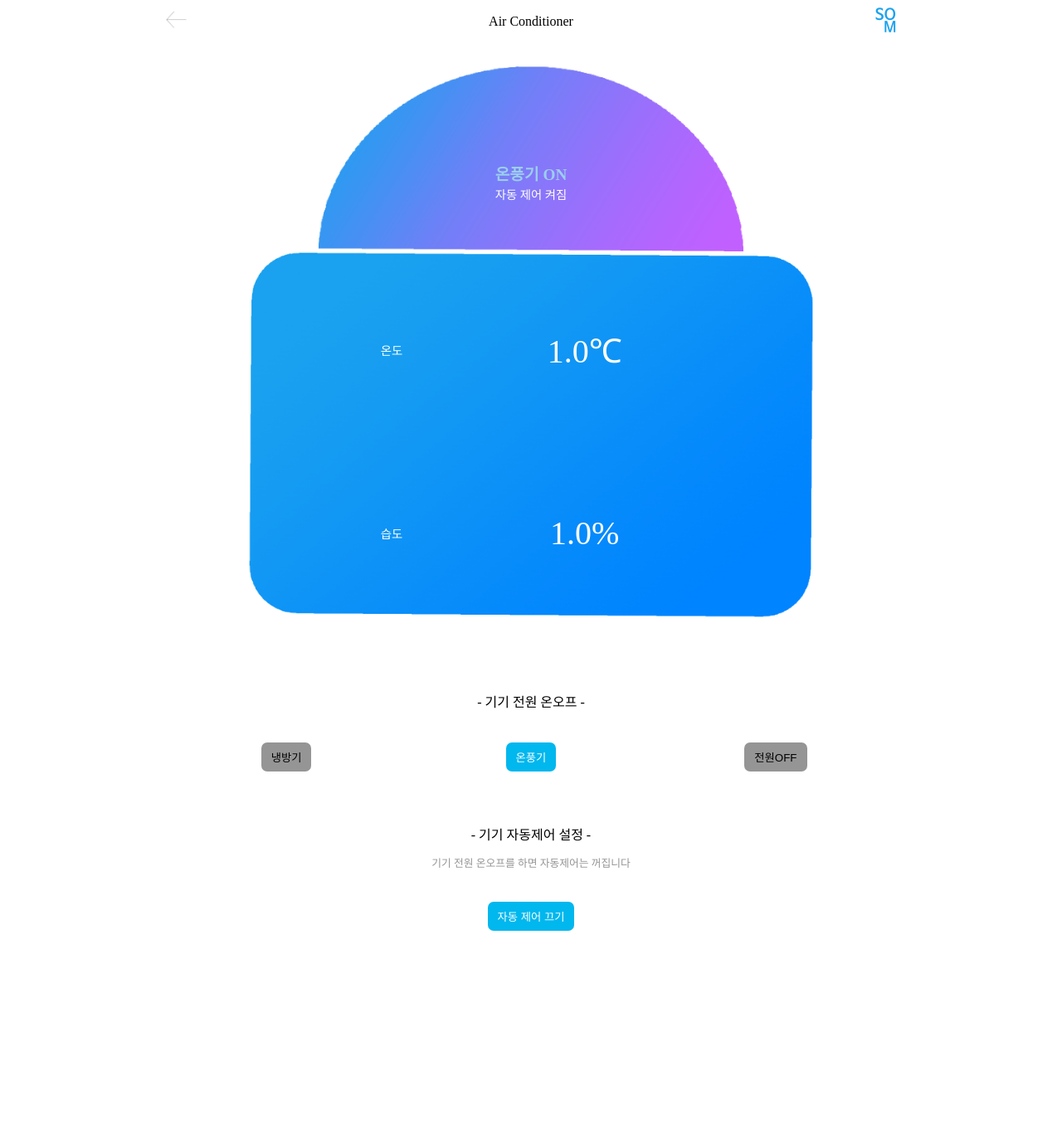
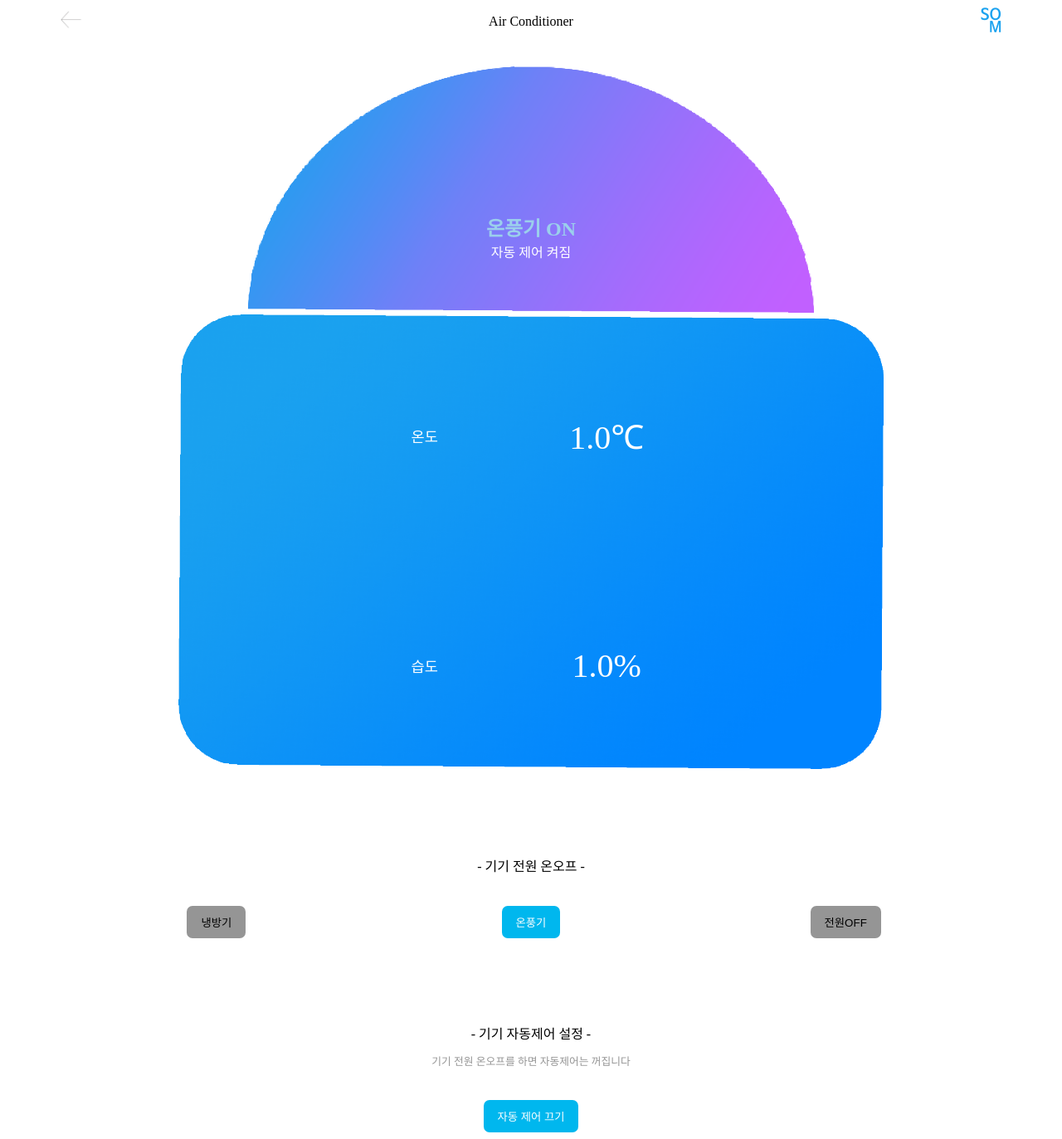
Before and after one commit to sungjiwoon/totalSomcare, a Django app: page /airconditioner/1/ in a window 1280 px wide. Shown: the whole page at 83% size. Before the commit the page ends 1122 px from the top, so only its background shows below. Run offline with Django 3.2, Linux system fonts and the light colour scheme; tables that the repository leaves empty hold one stand-in row (values such as "Sample post"); parts of the project's set-up code (start-up, migrations or seed data) failed here and were passed over.

Commit message:
웹서버 상세페이지_1차 완성본_레이아웃 수정

```diff
--- a/djangowork/mtsite/smarthome/templates/smarthome/aircondtioner.html
+++ b/djangowork/mtsite/smarthome/templates/smarthome/aircondtioner.html
@@ -90,7 +90,7 @@
 
         .topbar_table, .onoff_table {
             display: table;
-            width: 70%;
+            width: 90%;
             margin: auto;
             text-align: center;
         }
@@ -105,7 +105,6 @@
 
         .topbar div, .onoff_td {
             display: table-cell;
-            /* table-layout: fixed; */
             vertical-align: middle;
         }
 
@@ -116,12 +115,12 @@
         }
 
         #circle_img {
-			width: 45%;
+			width: 60%;
 			vertical-align: middle;
 		}
 
         #square_img {
-			width: 60%;
+			width: 75%;
 			vertical-align: middle;
 		}
 
@@ -156,30 +155,30 @@
 
         #print_onoff {
             color: #9BCFEC;
-            padding-top: 5%;
-            font-size: 120%;
+            padding-top: 10%;
+            font-size: 150%;
             font-weight: 600;
         }
 
         #print_auto {
             color: white;
-            font-size: 90%;
+            font-size: 100%;
         }
 
         #temp, #humid {
             color: white;
-            font-size: 90%;
+            font-size: 110%;
             text-align: right;
+            padding-right: 10px;
         }
 
         #temp_value, #humid_value {
             color: white;
             font-size: 250%;
-            padding-left: 0px;
         }
 
         .onoff_print {
-            padding-top: 7%;
+            padding-top: 8%;
             padding-bottom: 3%;
         }
 
@@ -190,13 +189,13 @@
         }
 
         .auto_print {
-            padding-top: 5%;
+            padding-top: 8%;
             padding-bottom: 1%;
         }
 
         button {
             border: 0px;
-            padding: 8px 12px 8px 12px;
+            padding: 10px 17px 10px 17px;
             border-radius: 7px;
         }
 
--- a/djangowork/mtsite/smarthome/templates/smarthome/main.html
+++ b/djangowork/mtsite/smarthome/templates/smarthome/main.html
@@ -44,7 +44,7 @@
 
         table {
             margin: auto;
-            width: 80%;
+            width: 90%;
             border-spacing: 10px;
         }
 
@@ -92,7 +92,7 @@
         }
 
         .logo_img {
-            width : 30%;
+            width : 35%;
             display: block;
             margin: 0px auto;
         }
@@ -108,7 +108,7 @@
         #weather_div {
             overflow: auto;
             background-image: url(/static/img/bluebox1.png);
-            width: 75%;
+            width: 84%;
             margin: auto;
             text-align: center;
             align-items: center;
```
